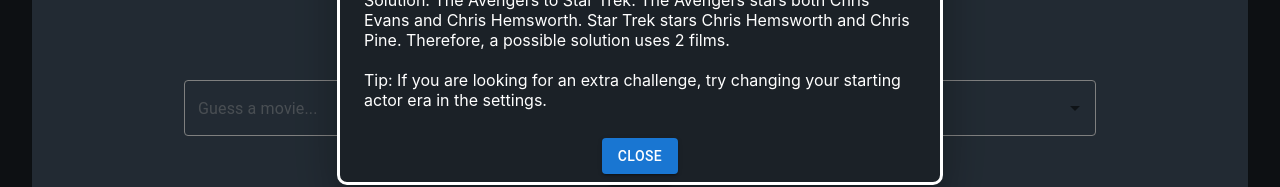
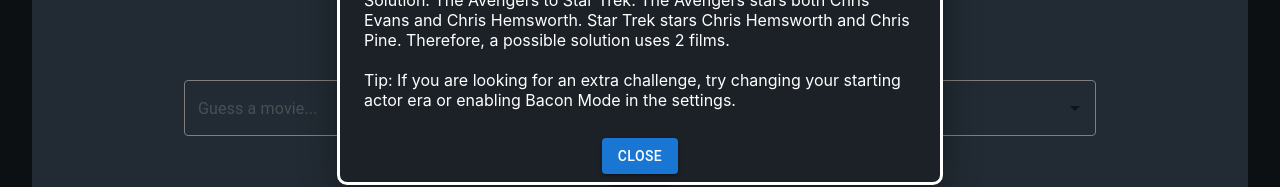
Before and after one commit to zkilleb/six-degrees, a React (Create React App) app: page / in a window 1280 px wide. Shown: the part 466-653 px from the top of the page. Built offline with nearby package versions, Linux system fonts and the light colour scheme; no server answers; grey boxes are pictures that could not be loaded; the HTML template or start-up script is replaced by a standard one.

Commit message:
Add conditional for first actor in bacon mode

```diff
--- a/src/components/GameForm/GameForm.tsx
+++ b/src/components/GameForm/GameForm.tsx
@@ -50,7 +50,7 @@
       }
       let firstRand = Math.floor(Math.random() * tempActorArr.length);
       let secondRand = Math.floor(Math.random() * tempActorArr.length);
-      while (tempActorArr[firstRand].name === 'Kevin Bacon') {
+      while (baconMode === 'true' && tempActorArr[firstRand].name === 'Kevin Bacon') {
         firstRand = Math.floor(Math.random() * tempActorArr.length);
       }
       while (firstRand === secondRand) {
--- a/src/components/HowToPlay.tsx
+++ b/src/components/HowToPlay.tsx
@@ -59,7 +59,7 @@
         <br />
         <span>
           Tip: If you are looking for an extra challenge, try changing your
-          starting actor era in the settings.
+          starting actor era or enabling Bacon Mode in the settings.
         </span>
       </DialogContent>
       <DialogActions>
```
